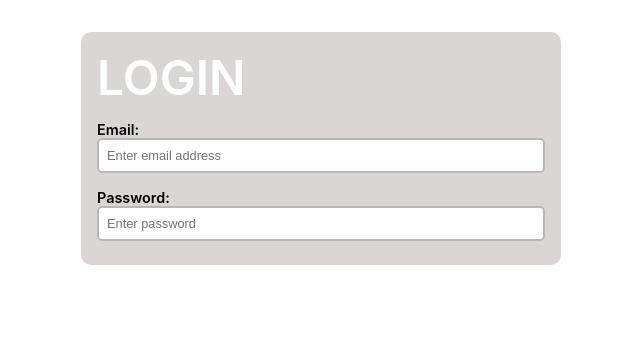
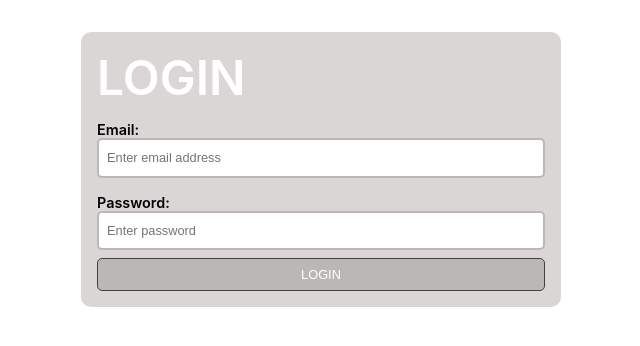
Before and after one commit to Pho-ever/Password-input-field, a React (Create React App) app: page / in a window 1280 px wide. Shown: the top 346 px of the page, without its empty margins (319-959 px from the left). Built offline with nearby package versions, Linux system fonts and the light colour scheme.

Commit message:
chore: login button

```diff
--- a/src/App.css
+++ b/src/App.css
@@ -35,7 +35,6 @@ div {
   color: #fff;
   font-weight: 600;
   padding-bottom: .4rem;
-
 }
 
 .email,
@@ -55,4 +54,15 @@ input {
   border-radius: 5px;
   width: auto;
   font-size: .8rem;
+  height: 1.2rem;
 }
+
+button {
+  width: 100%;
+  color: white;
+  background-color: rgb(187, 183, 183);
+  border: 1px solid rgb(65, 63, 63);
+  border-radius: 5px;
+  font-size: .8rem;
+  padding: .5rem;
+}
--- a/src/App.js
+++ b/src/App.js
@@ -19,6 +19,8 @@ function App() {
           </label>
           <input type='password' placeholder='Enter password' />
         </div>
+
+        <button>LOGIN</button>
       </form>
     </>
   );
```
